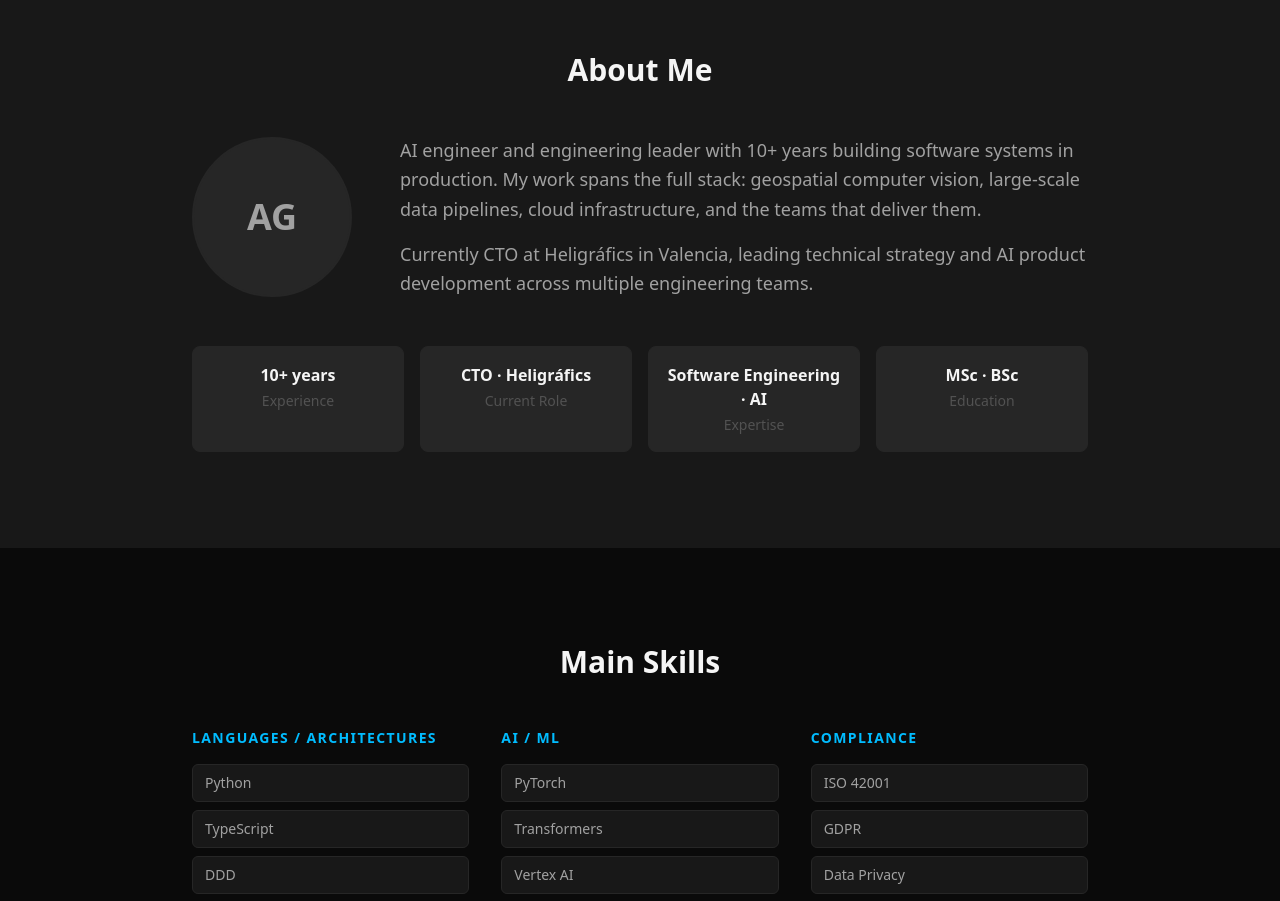
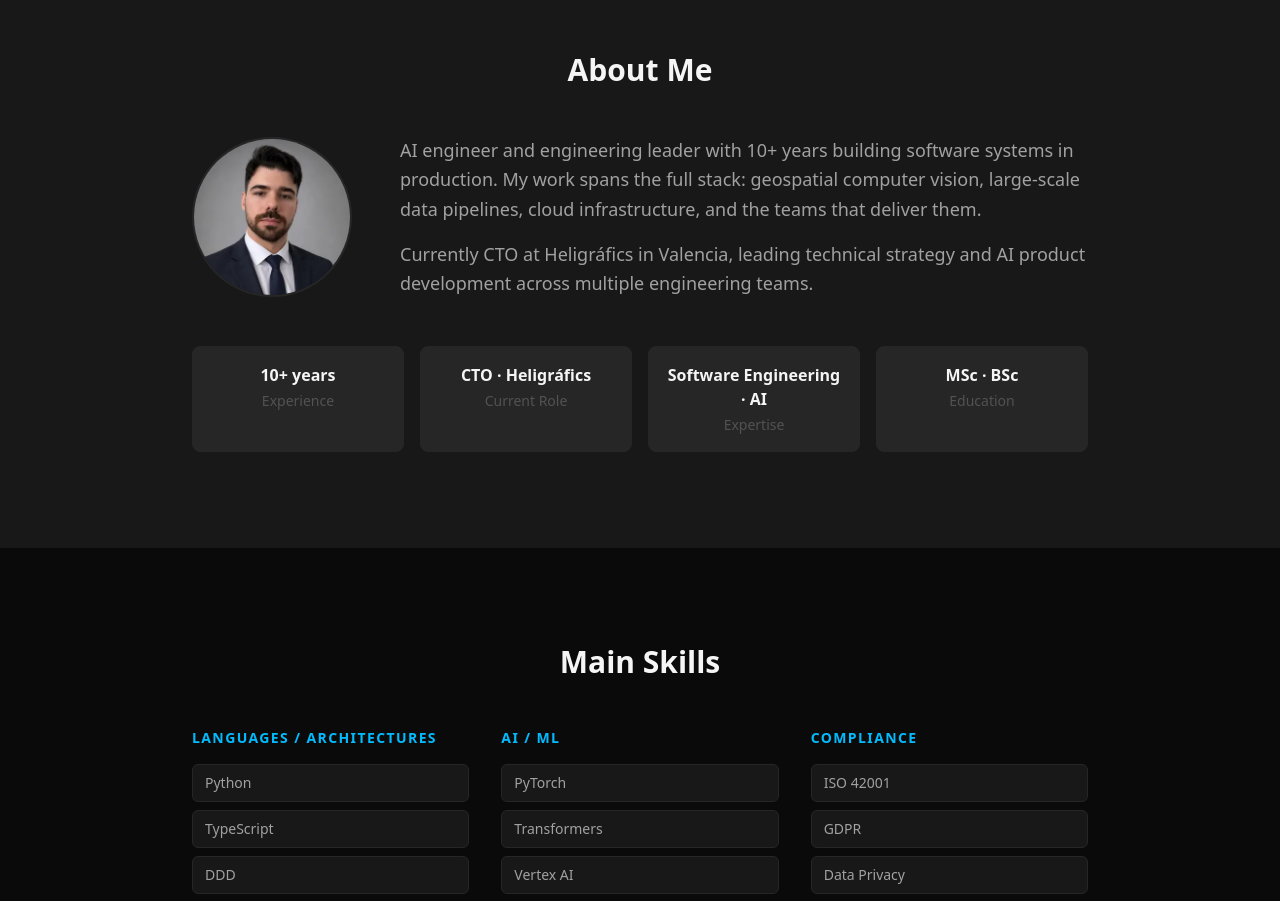
Before and after one commit to agranadosb/agranadosb-portfolio, a React (Vite) app: page / in a window 1280 px wide. Shown: the part 900-1801 px from the top of the page. Built offline with nearby package versions, Linux system fonts and the light colour scheme.

Commit message:
feat: add avatar image and update About component to use it

```diff
--- a/src/components/introduction/About.tsx
+++ b/src/components/introduction/About.tsx
@@ -6,7 +6,15 @@ function Avatar({ src }: AvatarProps) {
   return (
     <div className="w-40 h-40 rounded-full overflow-hidden bg-surface-overlay border-2 border-border flex items-center justify-center shrink-0">
       {src ? (
-        <img src={src} alt="Alejandro Granados" className="w-full h-full object-cover" />
+        <img
+          src={src}
+          alt="Alejandro Granados"
+          className="w-full h-full object-cover"
+          loading="lazy"
+          decoding="async"
+          width={320}
+          height={320}
+        />
       ) : (
         <span className="text-4xl font-bold text-ink-secondary select-none">AG</span>
       )}
--- a/src/components/introduction/Introduction.tsx
+++ b/src/components/introduction/Introduction.tsx
@@ -6,7 +6,7 @@ export function Introduction() {
   return (
     <>
       <Hero />
-      <About />
+      <About photoSrc="/me.webp" />
       <MainSkills />
     </>
   );
```
Also changed, not shown: public/me.webp (added), static/me.png (added).
